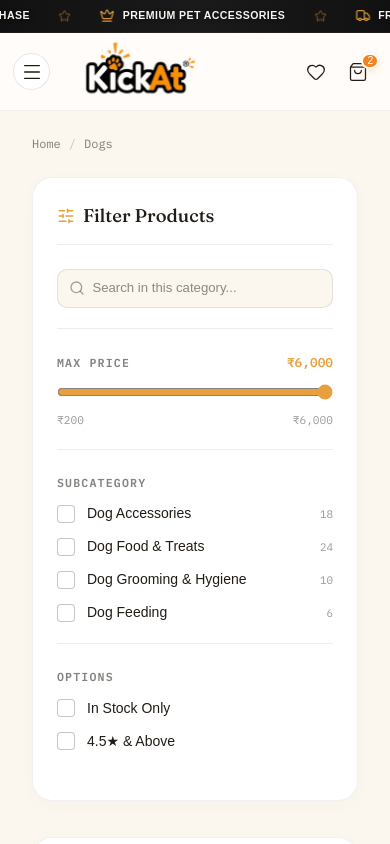
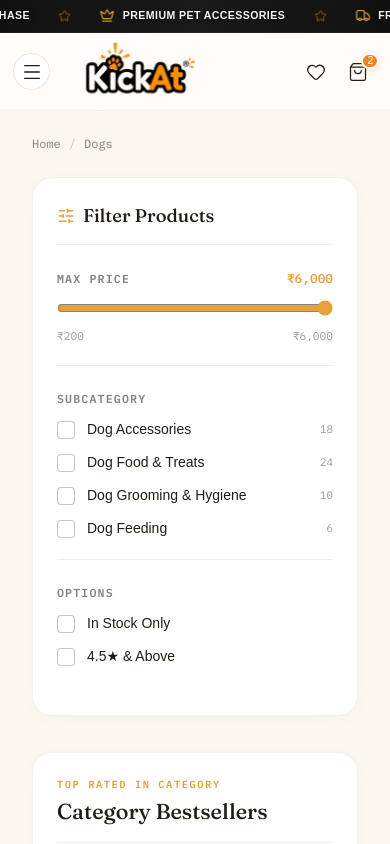
Before and after one commit to SevenX-Labs/kickat-client, a Next.js app: page /category/1 in a window 390 px wide. Shown: the top 844 px of the page. Built offline with nearby package versions, Linux system fonts and the light colour scheme.

Commit message:
feat: implement CategoryListing component with product filtering, sorting, and responsive layout

```diff
--- a/src/components/category/CategoryListing.tsx
+++ b/src/components/category/CategoryListing.tsx
@@ -140,24 +140,7 @@ export function CategoryListing({ category }: CategoryListingProps) {
             </button>
           </div>
 
-          {/* Filter Search */}
-          <div className={styles.filterGroup}>
-            <div className={styles.searchWrap}>
-              <Search className={styles.searchIcon} size={16} />
-              <input
-                type="text"
-                placeholder="Search in this category..."
-                value={searchQuery}
-                onChange={(e) => setSearchQuery(e.target.value)}
-                className={styles.searchInput}
-              />
-              {searchQuery && (
-                <button onClick={() => setSearchQuery('')} className={styles.searchClear}>
-                  <X size={14} />
-                </button>
-              )}
-            </div>
-          </div>
+
 
           {/* Price Filter */}
           <div className={styles.filterGroup}>
```
